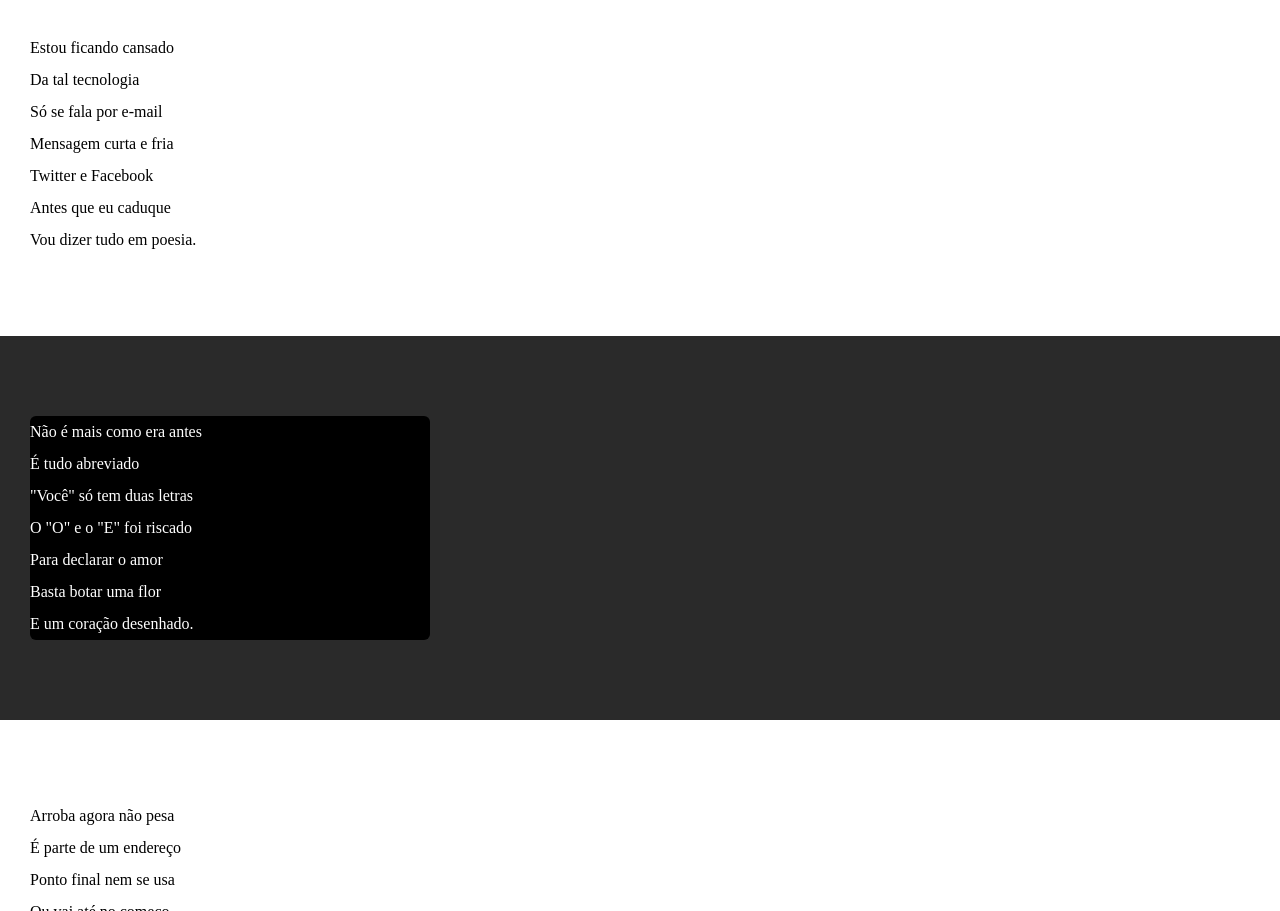
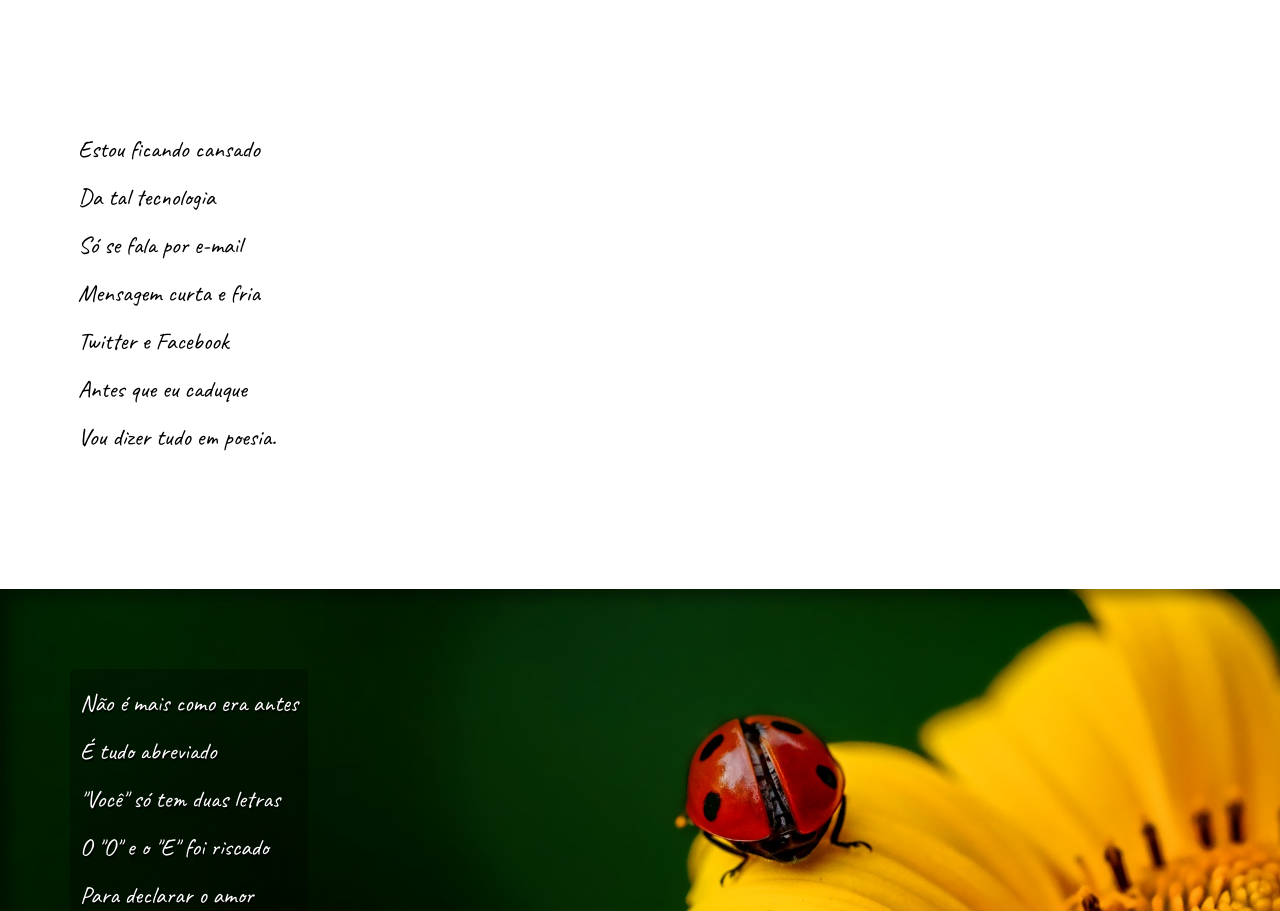
Before and after one commit to DavidTelles/Desafios, a plain HTML site: page d012/index.html in a window 1280 px wide. Shown: the part 143-1054 px from the top of the page. Drawn offline with nearby package versions, Linux system fonts and the light colour scheme.

Commit message:
Terminei

```diff
--- a/d012/estilo/style.css
+++ b/d012/estilo/style.css
@@ -1,4 +1,11 @@
 @charset "UTF-8";
+@import url('https://fonts.googleapis.com/css2?family=Caveat:wght@400..700&family=Oswald:wght@200..700&display=swap');
+
+:root{
+    --font1:  Verdana, Geneva, Tahoma, sans-serif;
+    --font2: "Oswald", Verdana, Geneva, tahoma, sans-serif;
+    --font3: "Caveat", cursive, 'Times New Roman', times, serif;
+}
 
 *{
     margin: 0px;
@@ -8,17 +15,20 @@
 html, body{
     min-height: 98vh;
     background-color: darkgray;
+    font-family: var(--font1);
 }
 
 header{
     background-color: black;
     color: white;
     text-align: center;
+    font-family: var(--font2);
 }
 
 header > h1{
     padding-top: 20px;
     font-variant: small-caps;
+    font-size: 4vw;
 }
 
 header > p{
@@ -41,6 +51,12 @@ section{
     padding-bottom: 10vh;
     padding-left: 30px;
     line-height: 2em;
+    font-size: 1.5em;
+    font-family: var(--font3);
+}
+
+section p{
+    padding: 2em;
 }
 
 section.normal{
@@ -51,12 +67,28 @@ section.normal{
 section.imagen{
     background-color: rgb(42, 42, 42);
     color: white;
+    box-shadow: inset 9px 9px 13px 0px rgba(0, 0, 0, 0.39);
+    background-size: cover;
+    background-attachment: fixed;
 }
 
 section.imagen > p{
-    width: 400px;
-    background-color: black;
+    display: inline-block;
+    margin-left: 40px;
+    padding: 10px;
+    background-color: rgba(0, 0, 0, 0.29);
     border-radius: 6px;
+    text-shadow: 1px 2px 1px black;
+}
+
+section#img01{
+    background-image: url('../imagens/background001.jpg');
+    background-position: right center;
+}
+
+section#img02{
+    background-image: url('../imagens/background002.jpg');
+    background-position: right center;
 }
 
 footer{
--- a/d012/index.html
+++ b/d012/index.html
@@ -25,7 +25,7 @@
     </section>
 
 
-    <section class="imagen">
+    <section class="imagen" id="img01">
         <p>
             Não é mais como era antes <br>
             É tudo abreviado <br>
@@ -61,7 +61,7 @@
     </section>
 
 
-    <section class="imagen">
+    <section class="imagen" id="img02">
         <p>
             Tenho saudade das cartas <br>
             Escritas com a própria mão <br>
```
